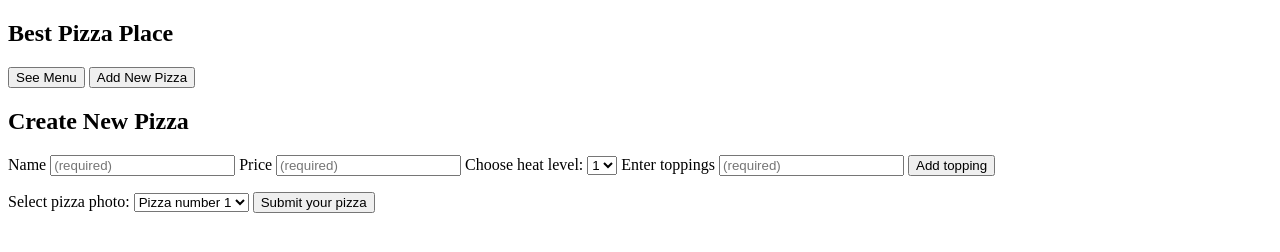
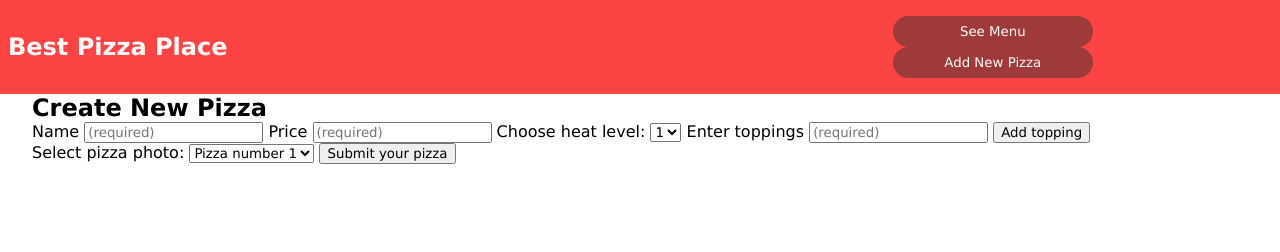
Before and after one commit to ignaskoncius/pizza-menu, a plain HTML site: page index.html in a window 1280 px wide. Drawn offline with Linux system fonts and the light colour scheme.

Commit message:
header css, link + script in html

```diff
--- a/index.html
+++ b/index.html
@@ -4,14 +4,16 @@
     <meta charset="UTF-8" />
     <meta http-equiv="X-UA-Compatible" content="IE=edge" />
     <meta name="viewport" content="width=device-width, initial-scale=1.0" />
+    <link rel="stylesheet" href="main.css" />
+    <script type="module" src="./app.js"></script>
     <title>Pizzeria</title>
   </head>
   <body>
-    <header>
-      <h2>Best Pizza Place</h2>
-      <nav>
-        <button>See Menu</button>
-        <button>Add New Pizza</button>
+    <header class="header">
+      <h2 class="logo">Best Pizza Place</h2>
+      <nav class="header-nav">
+        <button class="header-btn-menu">See Menu</button>
+        <button class="header-btn-add">Add New Pizza</button>
       </nav>
     </header>
     <main>
--- a/main.css
+++ b/main.css
@@ -1,3 +1,5 @@
+@import url('./styles/header.css');
+
 * {
   margin: 0;
   font-family: Verdana, Geneva, Tahoma, sans-serif;
@@ -6,3 +8,8 @@
 body {
   box-sizing: border-box;
 }
+
+main {
+  width: 95%;
+  margin: 0 auto;
+}
--- /dev/null
+++ b/styles/header.css
@@ -0,0 +1,32 @@
+.header {
+  display: flex;
+  justify-content: space-between;
+  align-items: center;
+  background-color: #fc4445;
+  padding: 1rem 0.5rem;
+  color: snow;
+}
+
+.header-nav {
+  width: 30%;
+}
+
+.active {
+  background-color: #bb6363;
+}
+
+.header-nav button {
+  width: 200px;
+  padding: 0.5rem 1rem;
+  background-color: #9e3a3a;
+  color: inherit;
+  border: none;
+  border-radius: 20px;
+  cursor: pointer;
+  transition: all 0.3s ease-in-out;
+}
+
+.header-nav button:hover {
+  background-color: #b15d5d;
+  transform: scale(1.05);
+}
```
